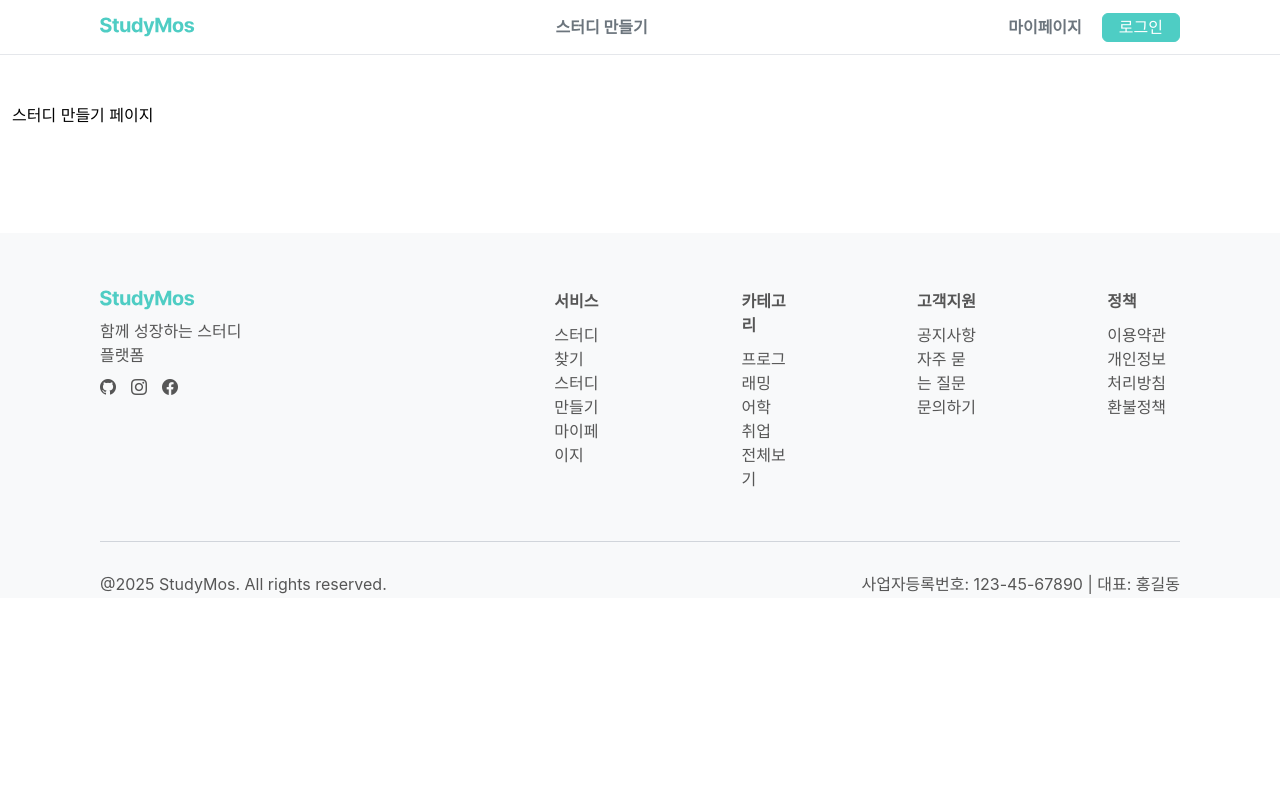
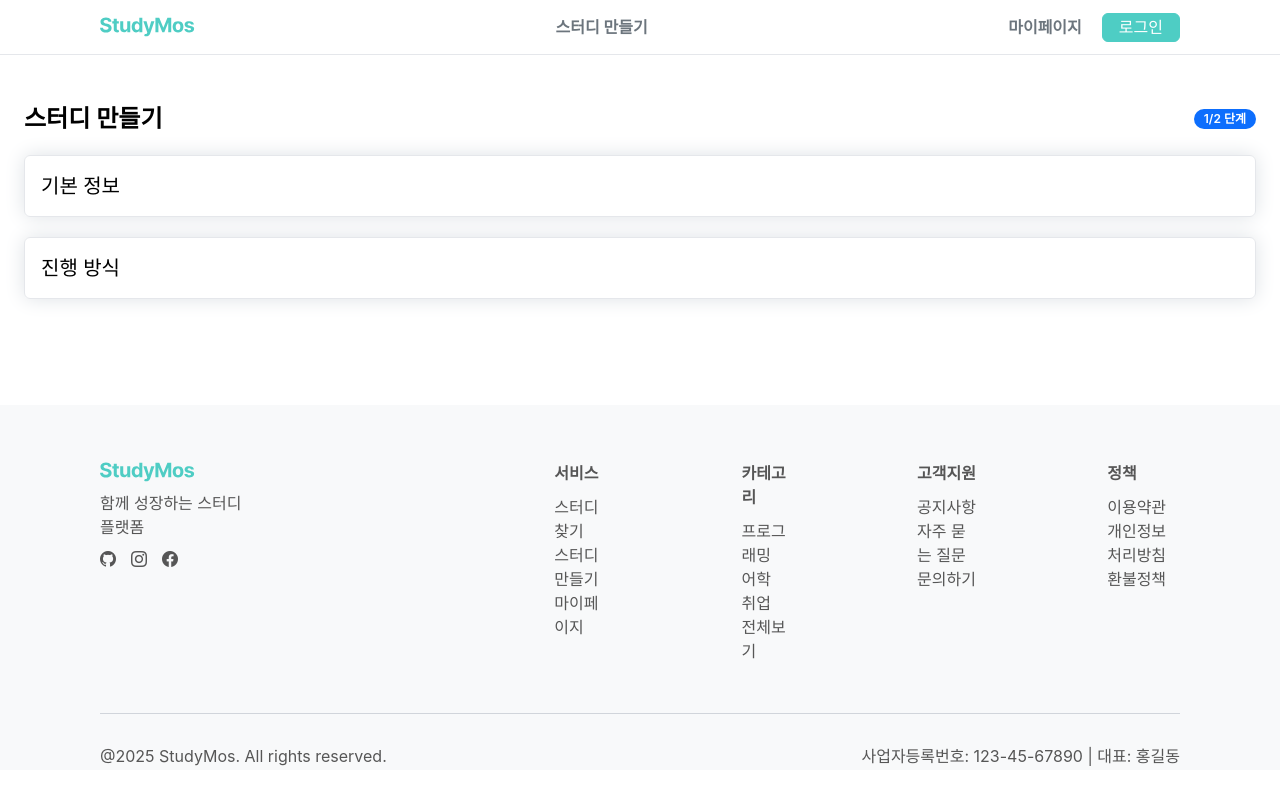
Before and after one commit to project-mos/frontend, a Next.js app: page /create-study in a window 1280 px wide. Built offline with nearby package versions, Linux system fonts and the light colour scheme.

Commit message:
💄 [Design]: create-study page layout 작업

```diff
--- /dev/null
+++ b/src/app/create-study/layout.tsx
@@ -0,0 +1,7 @@
+import React from "react";
+
+const layout = ({ children }: { children: React.ReactNode }) => {
+  return <div className="flex flex-col gap-5 px-3">{children}</div>;
+};
+
+export default layout;
--- a/src/app/create-study/page.tsx
+++ b/src/app/create-study/page.tsx
@@ -1,5 +1,28 @@
+import Badge from "@/components/atoms/Badge";
+import Card from "@/components/atoms/Card";
+import Typography from "@/components/atoms/Typography";
+
 const CreateStudyPage = () => {
-  return <p>스터디 만들기 페이지</p>;
+  return (
+    <>
+      <div className="flex w-full justify-between items-center">
+        <Typography.Head3>스터디 만들기</Typography.Head3>
+        <Badge>1/2 단계</Badge>
+      </div>
+
+      <Card>
+        <Card.Header>
+          <Typography.SubTitle1>기본 정보</Typography.SubTitle1>
+        </Card.Header>
+      </Card>
+
+      <Card>
+        <Card.Header>
+          <Typography.SubTitle1>진행 방식</Typography.SubTitle1>
+        </Card.Header>
+      </Card>
+    </>
+  );
 };
 
 export default CreateStudyPage;
```
